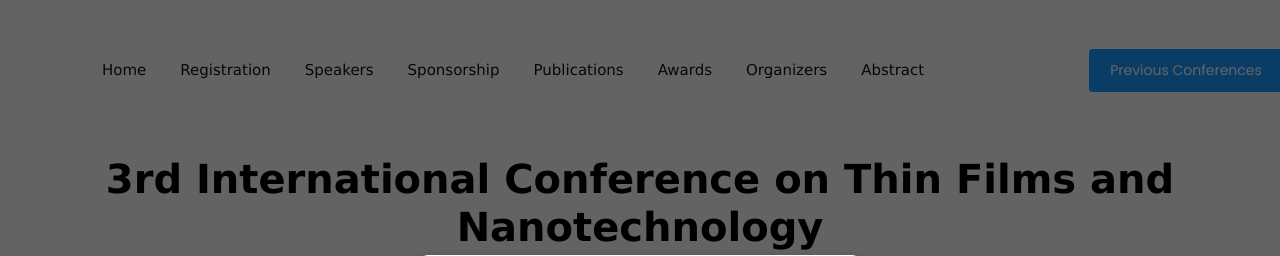
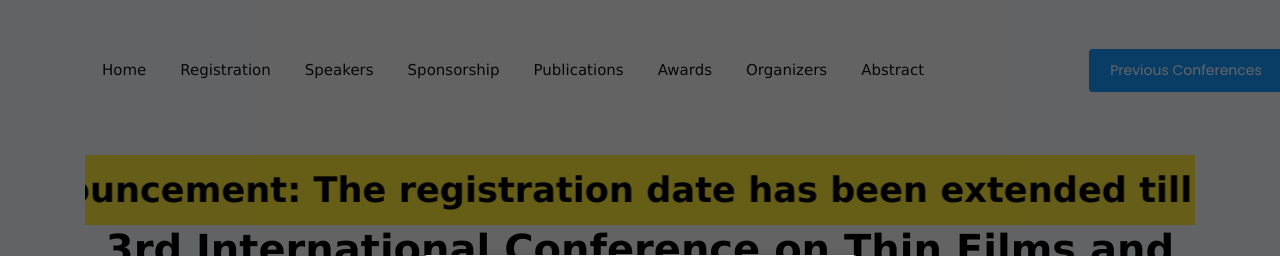
Before and after one commit to ictn-klc-2025/ictn2025, a Django app: page / in a window 1280 px wide. Shown: the top 256 px of the page. Run offline with Django 4.2, Linux system fonts and the light colour scheme; some libraries are stand-ins or nearby versions.

Commit message:
added announcement and speaker

```diff
--- a/templates/home.html
+++ b/templates/home.html
@@ -5,6 +5,49 @@
 
 
 {% block banner %}
+ <div class="announcement-bar">
+  <h1>📢 Announcement: The registration date has been extended till 7 November!</h1>
+</div>
+
+<style>
+  .announcement-bar {
+    width: 100%;
+    background-color: #ffeb3b; /* bright yellow */
+    color: #000; /* black text */
+    overflow: hidden;
+    white-space: nowrap;
+    position: relative;
+    height: 70px; /* fixed height to fit h1 */
+    display: flex;
+    align-items: center; /* vertically center the h1 */
+    z-index: 1000;
+  }
+
+  .announcement-bar h1 {
+    display: inline-block;
+    position: absolute;
+    will-change: transform;
+    animation: scrollText 12s linear infinite;
+    font-size: 2.2rem; /* h1-like size */
+    font-weight: 700;
+    margin: 0;
+    line-height: 1; /* keep it compact */
+  }
+
+  @keyframes scrollText {
+    0% {
+      transform: translateX(100%);
+    }
+    100% {
+      transform: translateX(-100%);
+    }
+  }
+
+  .announcement-bar:hover h1 {
+    animation-play-state: paused;
+  }
+</style>
+
 <h1 class="font-weight-semibold">3rd International Conference on Thin Films and Nanotechnology</h1>
 
 <h2 class="font-weight-semibold ">A Knowledge, Leadership & Commercialization Conference  </h2>
```
Also changed, not shown: ictn2025/settings.py (+11 -11 lines), templates/speakers.html (+24 -2 lines), otherstatic/assets/images/ictnklc_pics/Rishi.jpg (added).
